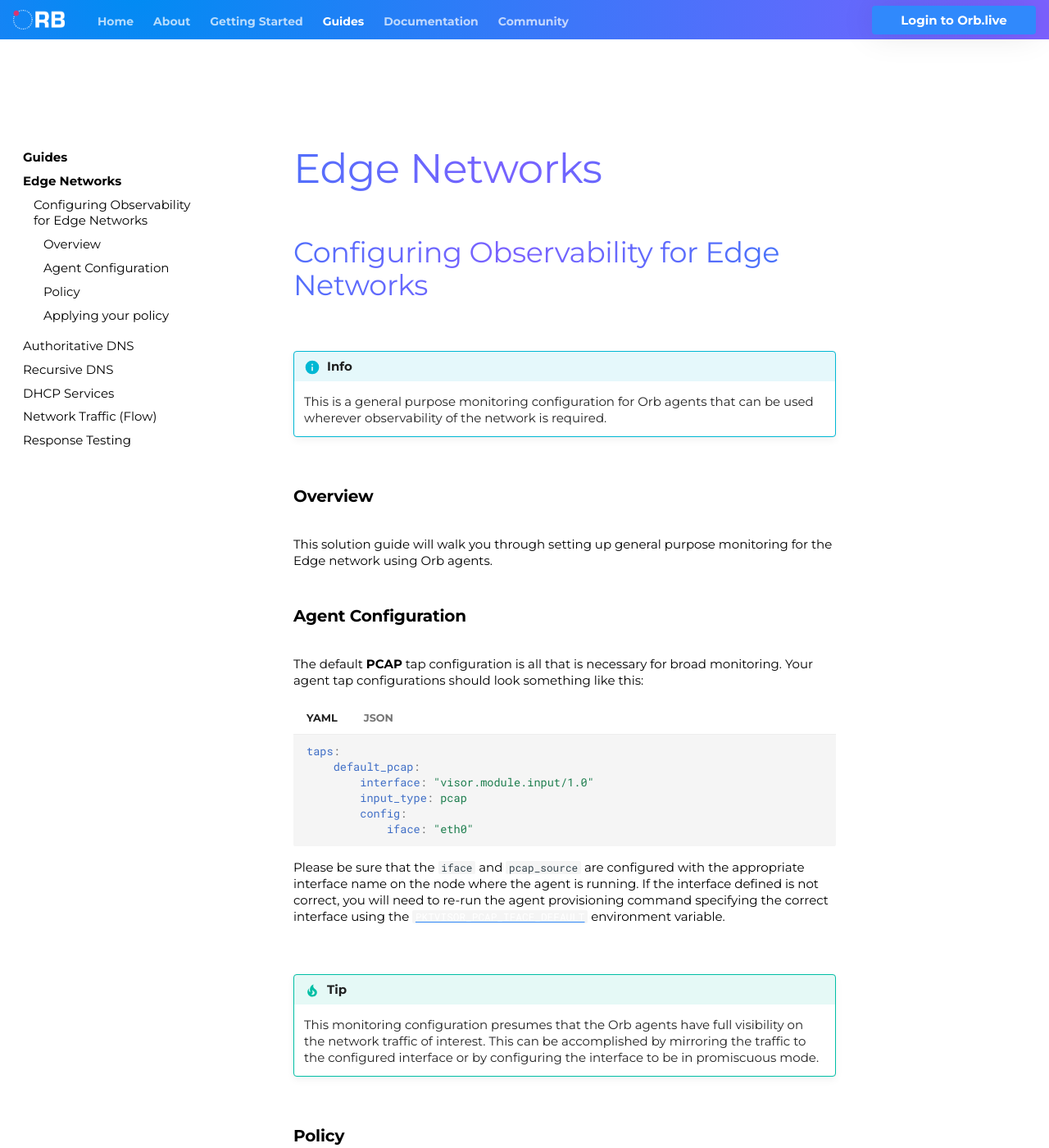
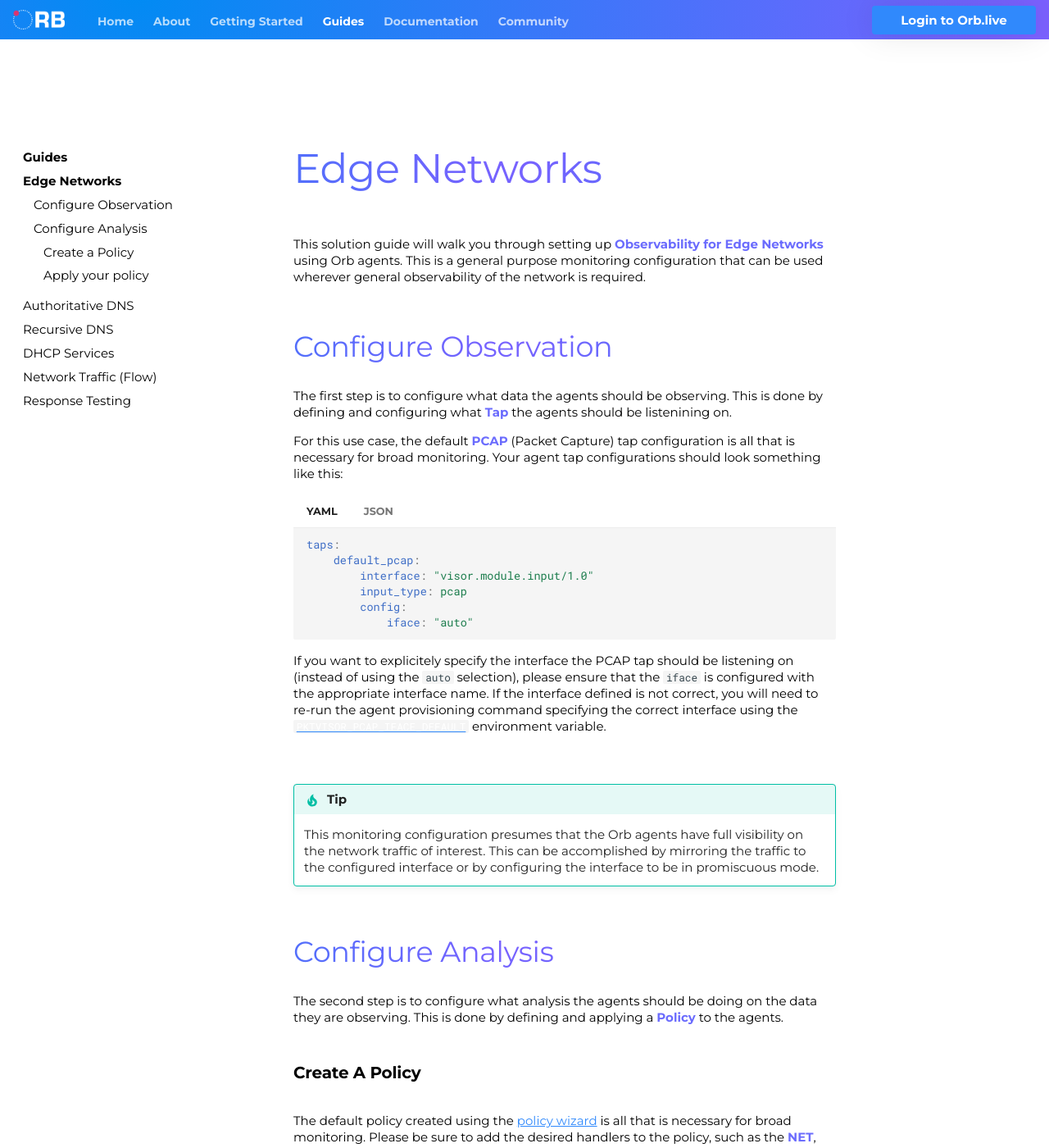
Before and after one commit to orb-community/orb-website, an MkDocs documentation site: the page built from docs/guides/edge_networks.md, in a window 1280 px wide and 1400 px high. Shown: the whole window at 82% size. Built offline with MkDocs 1.6.1 and Material for MkDocs 9.7.7, drawn with Linux system fonts in a browser that asks for light colours; some of the changed text lies outside the part shown.

Commit message:
Updates of getting_started and guides

````diff
--- a/docs/guides/edge_networks.md
+++ b/docs/guides/edge_networks.md
@@ -1,15 +1,10 @@
-## Configuring Observability for Edge Networks
+This solution guide will walk you through setting up ==Observability for Edge Networks== using Orb agents. This is a general purpose monitoring configuration that can be used wherever general observability of the network is required.
 
-!!! info
-    This is a general purpose monitoring configuration for Orb agents that can be used wherever observability of the network is required.
+## Configure Observation
 
-### Overview
+The first step is to configure what data the agents should be observing. This is done by defining and configuring what ==Tap== the agents should be listenining on.
 
-This solution guide will walk you through setting up general purpose monitoring for the Edge network using Orb agents.
-
-### Agent Configuration
-
-The default **PCAP** tap configuration is all that is necessary for broad monitoring. Your agent tap configurations should look something like this:
+For this use case, the default ==PCAP== (Packet Capture) tap configuration is all that is necessary for broad monitoring. Your agent tap configurations should look something like this:
 
 === "YAML"
     ```yaml
@@ -18,14 +13,14 @@
             interface: "visor.module.input/1.0"
             input_type: pcap
             config:
-                iface: "eth0"
+                iface: "auto"
     ```
 === "JSON"
     ```json
     "taps": {
         "default_pcap": {
             "config": {
-                "iface": "eth0",
+                "iface": "auto",
             },
             "input_type": "pcap",
             "interface": "visor.module.input/1.0"
@@ -33,22 +28,28 @@
     }
     ```
 
-Please be sure that the `iface` and `pcap_source` are configured with the appropriate interface name on the node where the agent is running. If the interface defined is not correct, you will need to re-run the agent provisioning command specifying the correct interface using the [`PKTVISOR_PCAP_IFACE_DEFAULT`](documentation/orb/running_orb_agent.md#sample-provisioning-commands) environment variable.
+If you want to explicitely specify the interface the PCAP tap should be listening on (instead of using the `auto` selection), please ensure that the `iface` is configured with the appropriate interface name. If the interface defined is not correct, you will need to re-run the agent provisioning command specifying the correct interface using the [`PKTVISOR_PCAP_IFACE_DEFAULT`](/documentation/running_orb_agent#sample-provisioning-commands) environment variable.
 
 !!! tip
     This monitoring configuration presumes that the Orb agents have full visibility on the network traffic of interest. This can be accomplished by mirroring the traffic to the configured interface or by configuring the interface to be in promiscuous mode.
 
-### Policy
+## Configure Analysis
 
-The default policy created using the [policy wizard](/getting_started/#create-a-policy) is all that is necessary for broad monitoring. Please be sure to add the desired handlers to the policy, such as the **NET** and **DNS** handlers. Your policy should look something like this:
+The second step is to configure what analysis the agents should be doing on the data they are observing. This is done by defining and applying a ==Policy== to the agents.
+
+### Create a Policy
+
+The default policy created using the [policy wizard](/getting_started/#create-a-policy) is all that is necessary for broad monitoring. Please be sure to add the desired handlers to the policy, such as the ==NET==, ==DNS== and ==DHCP== handlers. Your policy should look something like this:
 
 === "YAML"
     ```yaml
     handlers:
         modules:
-            handler_dns_1:
+            handler_dns:
                 type: dns
-            handler_net_1:
+            handler_dhcp:
+                type: dhcp
+            handler_net:
                 type: net
     input:
         input_type: pcap
@@ -76,8 +80,8 @@
     }
     ```
 
-For a more tailored observability policy to filter on specific traffic or to add (or exclude) specific metrics, please refer to the [Orb Policy Reference](/documentation/orb/advanced_policies/).
+For a more tailored observability policy to filter on specific traffic or to add (or exclude) specific metrics, please refer to the [Orb Policy Reference](/documentation/advanced_policies).
 
-### Applying your policy
+### Apply your policy
 
-The final step is to apply your policy by creating a [dataset](/getting_started/#create-a-dataset), which links your agents (through an [agent group](/getting_started/#create-an-agent-group)) with your policy and the [sink](/getting_started/#create-a-sink) where you want to send your metrics.
+The final step is to apply your policy by creating a [Dataset](/getting_started/#create-a-dataset), which links your agents (through an [Agent Group](/getting_started/#create-an-agent-group)) with your policy and the [Sink](/getting_started/#create-a-sink) where you want to send your metrics.
````
Also changed, not shown: other parts of docs/guides/edge_networks.md (+5 -2 lines), docs/getting_started.md (+1 -1 lines), docs/guides/dhcp_services.md (+19 -12 lines), docs/guides/index.md (+1 -1 lines).
